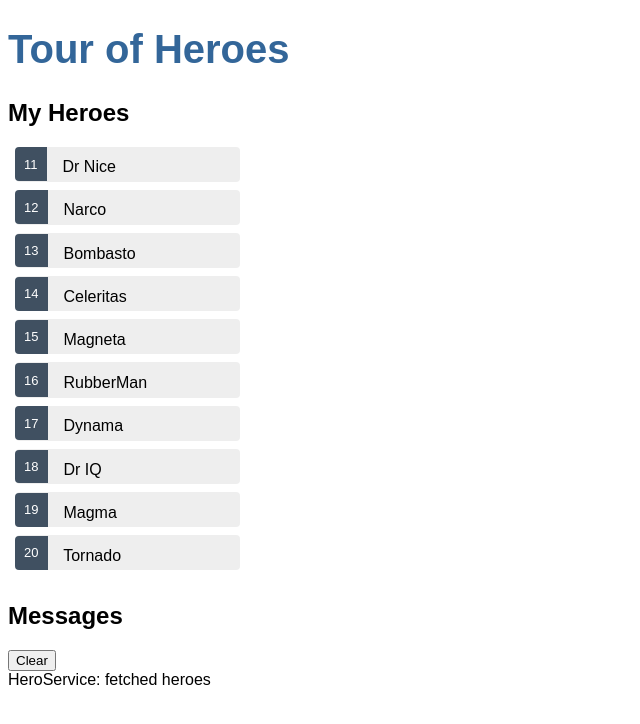
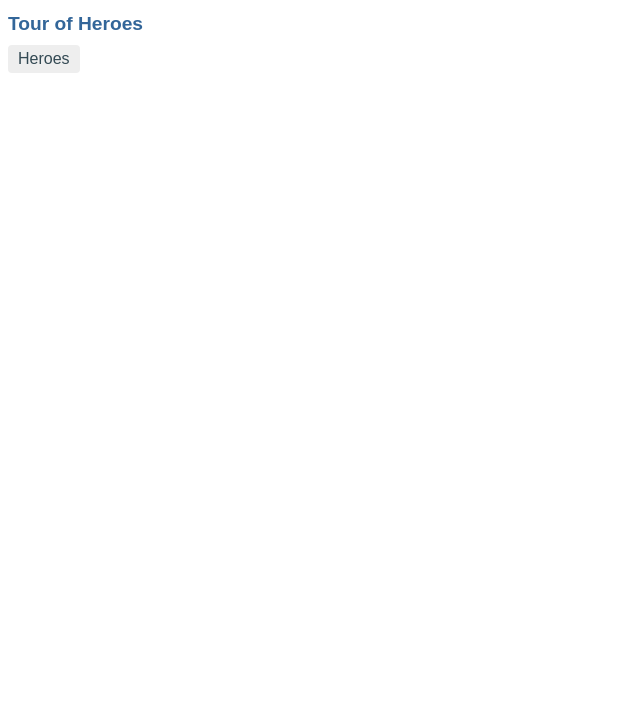
Before and after one commit to Stegnerd/angular_tour_heroes, an Angular app: page / in a window 1280 px wide. Shown: the top 724 px of the page, without its empty margins (0-640 px from the left). Built offline with nearby package versions, Linux system fonts and the light colour scheme.

Commit message:
1. added basic routing 2. added dashboard skeleton

```diff
--- a/src/app/app-routing.module.ts
+++ b/src/app/app-routing.module.ts
@@ -1,10 +1,13 @@
 import { NgModule } from '@angular/core';
 import { Routes, RouterModule } from '@angular/router';
 
-const routes: Routes = [];
+import { HeroesComponent } from './heroes/heroes.component';
 
+const routes: Routes = [{ path: 'heroes', component: HeroesComponent }];
+
+// you call for(root) to initialize the listening for navigation events on the root level of the app
 @NgModule({
   imports: [RouterModule.forRoot(routes)],
-  exports: [RouterModule]
+  exports: [RouterModule],
 })
-export class AppRoutingModule { }
+export class AppRoutingModule {}
--- a/src/app/app.component.css
+++ b/src/app/app.component.css
@@ -24,3 +24,33 @@
 * {
   font-family: Arial, Helvetica, sans-serif;
 }
+
+/* AppComponent's private CSS styles */
+h1 {
+  font-size: 1.2em;
+  margin-bottom: 0;
+}
+h2 {
+  font-size: 2em;
+  margin-top: 0;
+  padding-top: 0;
+}
+nav a {
+  padding: 5px 10px;
+  text-decoration: none;
+  margin-top: 10px;
+  display: inline-block;
+  background-color: #eee;
+  border-radius: 4px;
+}
+nav a:visited,
+a:link {
+  color: #334953;
+}
+nav a:hover {
+  color: #039be5;
+  background-color: #cfd8dc;
+}
+nav a.active {
+  color: #039be5;
+}
--- a/src/app/app.component.html
+++ b/src/app/app.component.html
@@ -1,3 +1,6 @@
 <h1>{{ title }}</h1>
-<app-heroes></app-heroes>
+<nav>
+  <a routerLink="/heroes">Heroes</a>
+</nav>
+<router-outlet></router-outlet>
 <app-messages></app-messages>
--- a/src/app/app.module.ts
+++ b/src/app/app.module.ts
@@ -7,9 +7,10 @@
 import { HeroesComponent } from './heroes/heroes.component';
 import { HeroDetailComponent } from './hero-detail/hero-detail.component';
 import { MessagesComponent } from './messages/messages.component';
+import { DashboardComponent } from './dashboard/dashboard.component';
 
 @NgModule({
-  declarations: [AppComponent, HeroesComponent, HeroDetailComponent, MessagesComponent],
+  declarations: [AppComponent, HeroesComponent, HeroDetailComponent, MessagesComponent, DashboardComponent],
   imports: [BrowserModule, FormsModule, AppRoutingModule],
   providers: [],
   bootstrap: [AppComponent],
--- /dev/null
+++ b/src/app/dashboard/dashboard.component.html
@@ -0,0 +1 @@
+<p>dashboard works!</p>
--- /dev/null
+++ b/src/app/dashboard/dashboard.component.ts
@@ -0,0 +1,15 @@
+import { Component, OnInit } from '@angular/core';
+
+@Component({
+  selector: 'app-dashboard',
+  templateUrl: './dashboard.component.html',
+  styleUrls: ['./dashboard.component.css']
+})
+export class DashboardComponent implements OnInit {
+
+  constructor() { }
+
+  ngOnInit(): void {
+  }
+
+}
```
Also changed, not shown: src/app/dashboard/dashboard.component.css (added), 1 other file (tests, documents, lock files or other folders).
